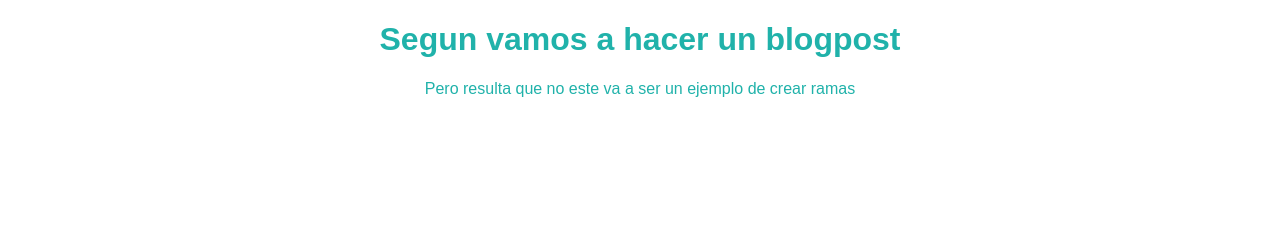
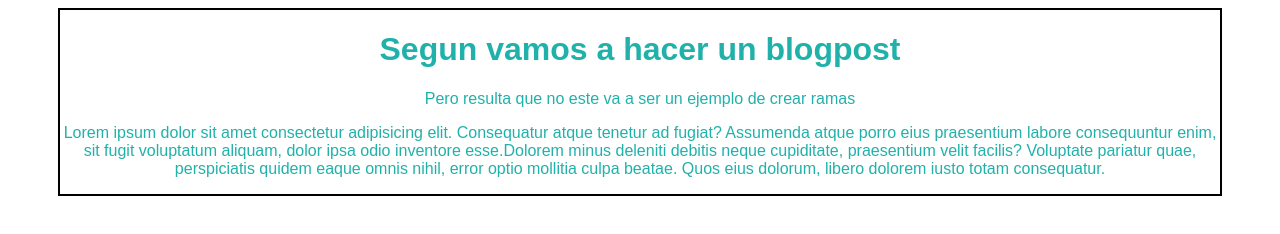
Before and after one commit to REDRO4D/hyperblog, a plain HTML site: page index.html in a window 1280 px wide. Drawn offline with Linux system fonts and the light colour scheme.

Commit message:
Nuevo contenido y mejor diseño

```diff
--- a/css/style.css
+++ b/css/style.css
@@ -3,3 +3,8 @@ body{
     font-family: Arial, Helvetica, sans-serif;
     color: lightseagreen;
 }
+
+.content{
+    border: 2px solid black;
+    margin: 5px 50px;
+}
--- a/index.html
+++ b/index.html
@@ -7,7 +7,10 @@
     <link rel="stylesheet" href="css/style.css">
 </head>
 <body>
-    <h1>Segun vamos a hacer un blogpost</h1>
-    <p>Pero resulta que no este va a ser un ejemplo de crear ramas</p>
+    <div class="content">
+        <h1>Segun vamos a hacer un blogpost</h1>
+        <p>Pero resulta que no este va a ser un ejemplo de crear ramas</p>
+        <p>Lorem ipsum dolor sit amet consectetur adipisicing elit. Consequatur atque tenetur ad fugiat? Assumenda atque porro eius praesentium labore consequuntur enim, sit fugit voluptatum aliquam, dolor ipsa odio inventore esse.Dolorem minus deleniti debitis neque cupiditate, praesentium velit facilis? Voluptate pariatur quae, perspiciatis quidem eaque omnis nihil, error optio mollitia culpa beatae. Quos eius dolorum, libero dolorem iusto totam consequatur.</p>
+    </div>
 </body>
 </html>
```
